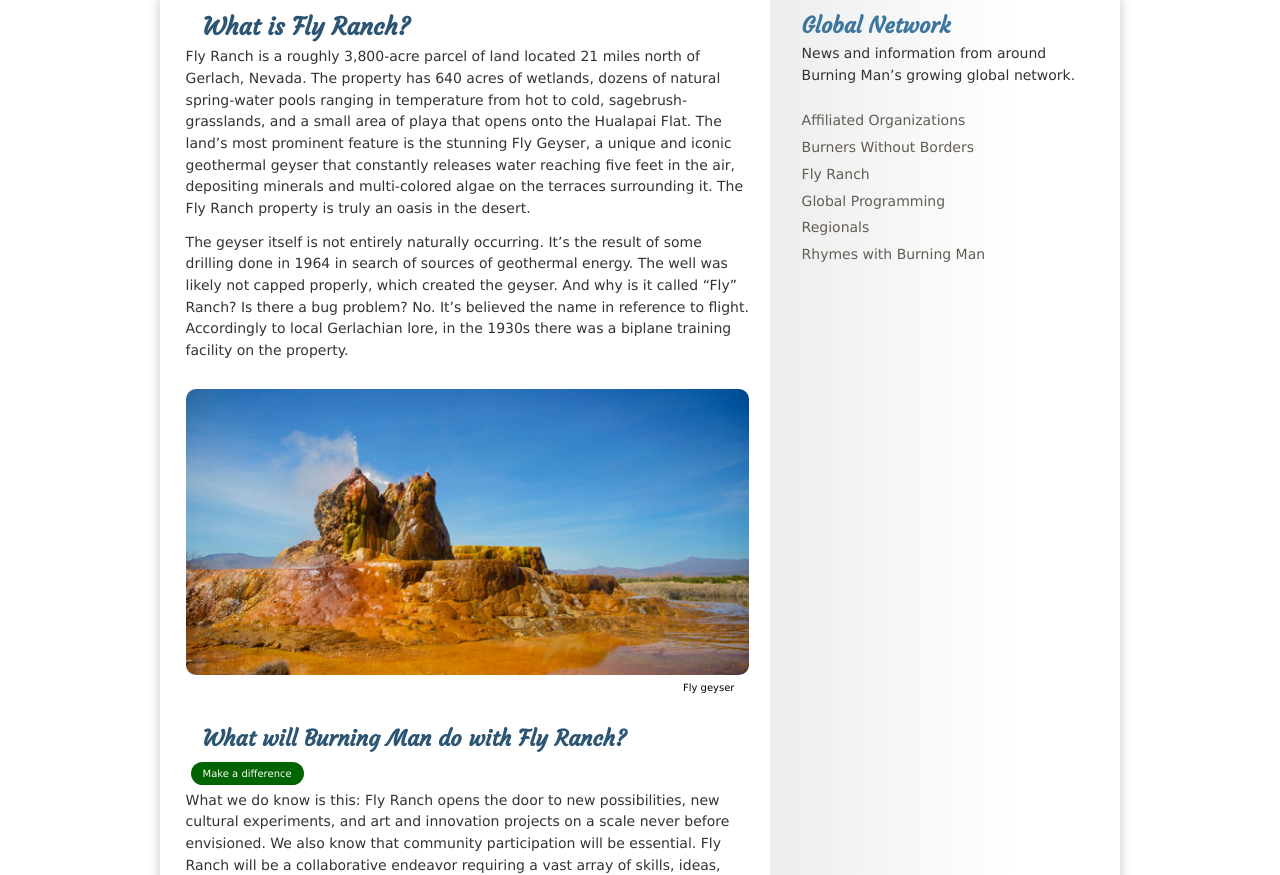
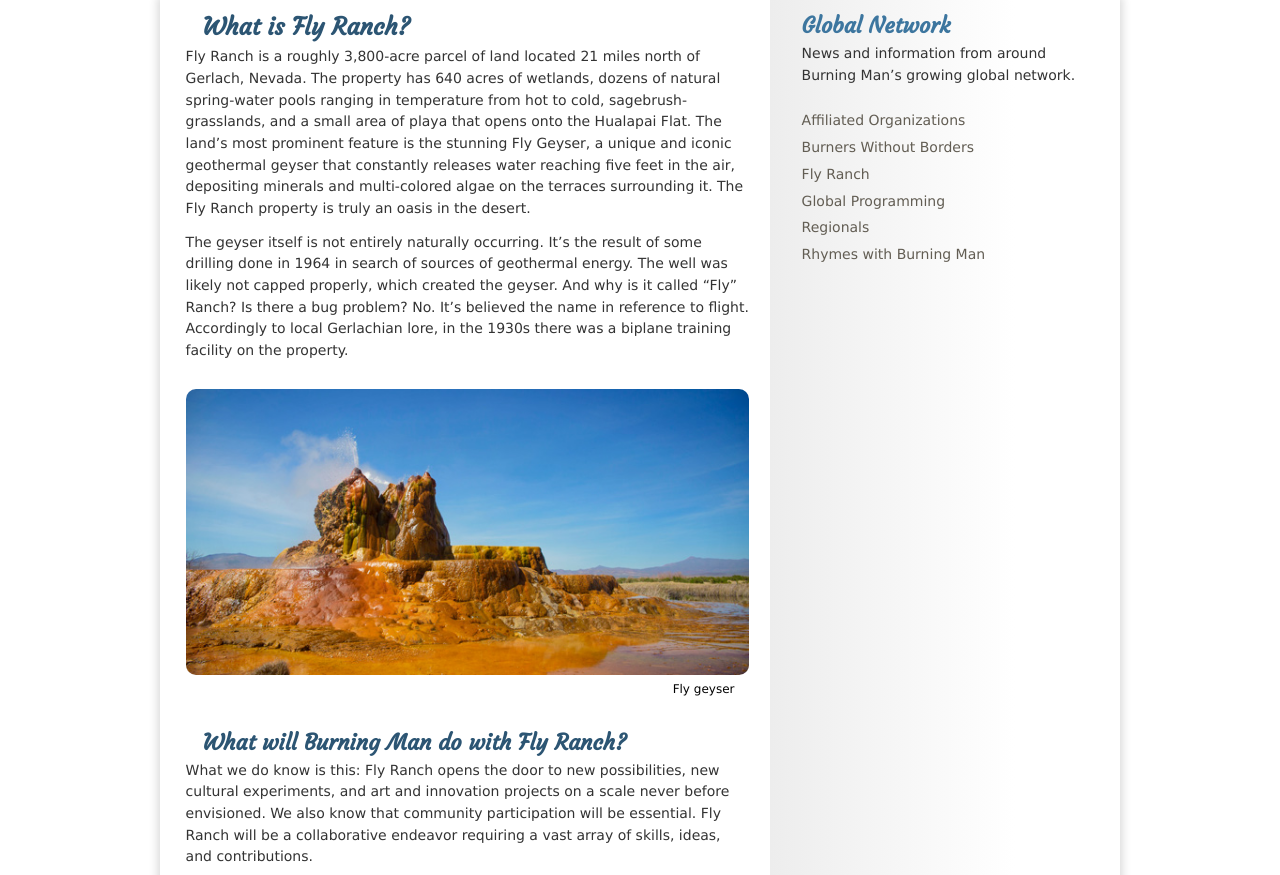
Before and after one commit to vmolash/flyranch, a plain HTML site: page index.html in a window 1280 px wide. Shown: the part 93-968 px from the top of the page. Drawn offline with Linux system fonts and the light colour scheme.

```diff
--- a/css/styles.css
+++ b/css/styles.css
@@ -1,6 +1,9 @@
 @charset "UTF-8";
 /*! made by Volha Molash */
 @import url("https://fonts.googleapis.com/css?family=Courgette|Kaushan+Script&display=swap");
+/* variable */
+/* list property */
+/* map */
 * {
   margin: 0;
   padding: 0;
@@ -77,18 +80,21 @@
   margin-left: 17px;
 }
 
-/* @each rule */
+/* 'Flow Content' item: @each rule */
 h1 {
+  /* extend style */
   font-size: 2.4rem;
 }
 
-/* @each rule */
+/* 'Flow Content' item: @each rule */
 h2 {
+  /* extend style */
   font-size: 2.2rem;
 }
 
-/* @each rule */
+/* 'Flow Content' item: @each rule */
 h3 {
+  /* extend style */
   font-size: 1.8rem;
 }
 
@@ -109,6 +115,8 @@
 figure figcaption {
   padding: 0 15px;
   text-align: center;
+  font-size: 1.2rem;
+  /* built-in module: map-get function */
 }
 
 @media (min-width: 650px) {
@@ -163,6 +171,7 @@
     /* color function */
   }
   main aside p {
+    /* 3 level nesting */
     padding-left: 17px;
   }
 }
@@ -255,7 +264,7 @@
 
 nav ul li:hover {
   background-color: rgba(225, 56, 1, 0.8);
-  /* bult-in module Color function */
+  /* bult-in module: Color function */
 }
 
 nav ul li:hover:first-of-type {
--- a/index.html
+++ b/index.html
@@ -8,7 +8,6 @@
     <link rel="stylesheet" href="css/styles.css">
 </head>
 <body>
-
     <header>
         <div class="container">
                 <input type="checkbox" id="toggle">
@@ -37,11 +36,11 @@
             </figure>
 
             <h2>What will Burning Man do with Fly Ranch?</h2>
-            <button class="btn-difference">Make a difference</button>
+
             <p>What we do know is this: Fly Ranch opens the door to new possibilities, new cultural experiments, and art and innovation projects on a scale never before envisioned. We also know that community participation will be essential. Fly Ranch will be a collaborative endeavor requiring a vast array of skills, ideas, and contributions.</p>
             <p>Securing a year-round location for decades to come at Fly Ranch is the next step in the grand experiment that is Burning Man.</p>
             <p>Check out the video below and read on for more information, including how you can get involved.</p>
-
+            <button class="btn-difference">Make a difference</button>
             <div class="video">
                 <iframe width="560" height="315" src="https://www.youtube.com/embed/JdWIN6QwahA" frameborder="0" allow="accelerometer; autoplay; encrypted-media; gyroscope; picture-in-picture" allowfullscreen></iframe>
             </div>
```
Also changed, not shown: css/styles.min.css, images/bone_tree.jpg (added), images/fl.jpg (added), images/wild_horse.jpg (added), 2 other files.
